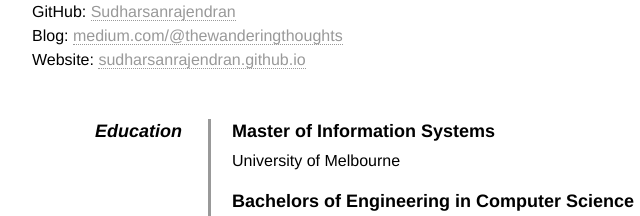
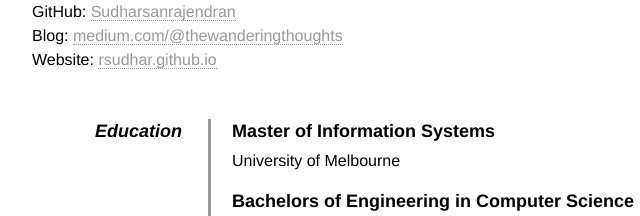
Before and after one commit to rsudhar/rsudhar.github.io, a plain HTML site: page index.html in a window 1280 px wide. Shown: the part 169-385 px from the top of the page, 208-848 px from the left. Drawn offline with Linux system fonts and the light colour scheme.

Commit message:
URL changed

```diff
--- a/index.html
+++ b/index.html
@@ -50,7 +50,7 @@
                 LinkedIn: <a href="https://linkedin.com/in/sudharsanrajendran" target="_blank">linkedin.com/in/sudharsanrajendran</a><br />
                 GitHub: <a href="https://github.com/Sudharsanrajendran" target="_blank">Sudharsanrajendran</a><br />
                 Blog:  <a href="https://medium.com/@thewanderingthoughts" target="_blank">medium.com/@thewanderingthoughts</a><br />
-                Website: <a href="https://rsudhar.github.io" target="_blank">sudharsanrajendran.github.io</a><br />
+                Website: <a href="https://rsudhar.github.io" target="_blank">rsudhar.github.io</a><br />
             </p>
         </div>
 
```
